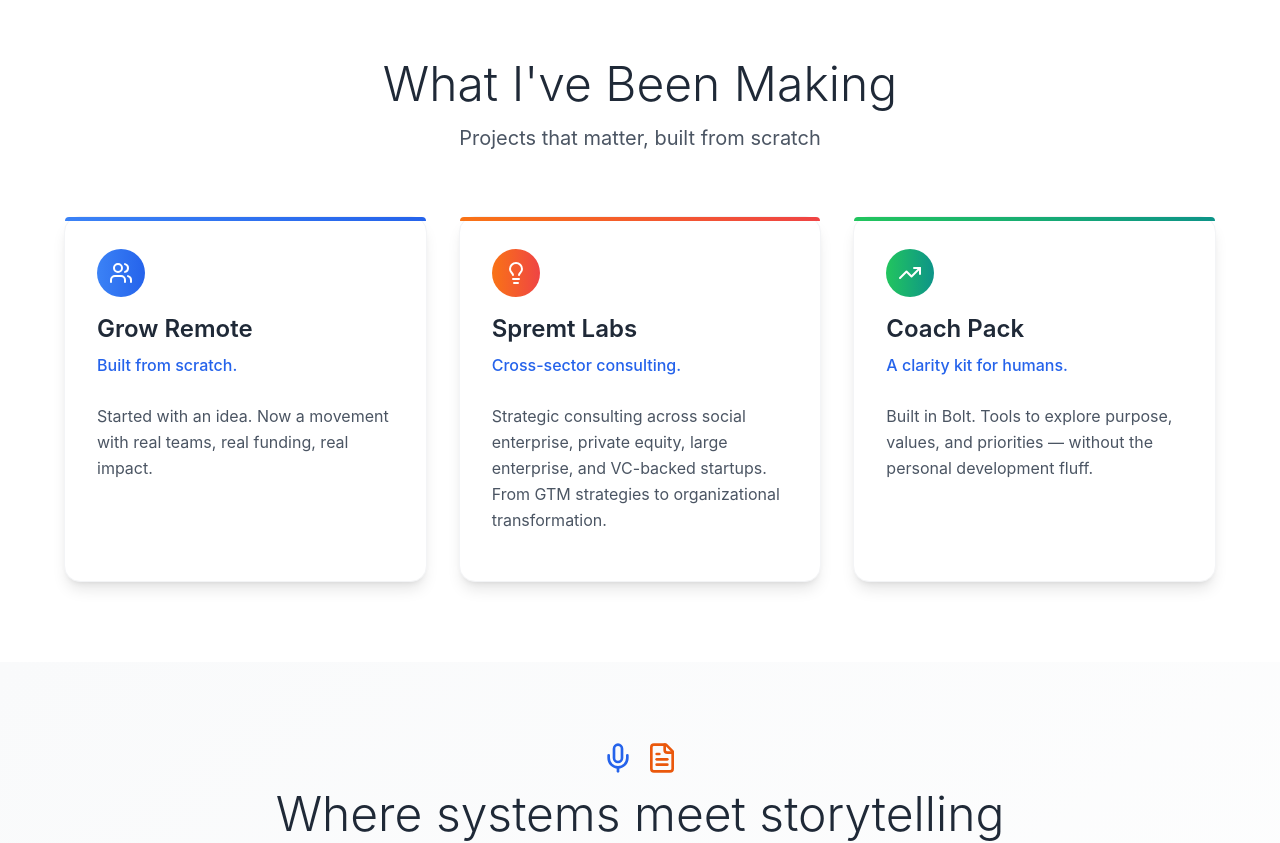
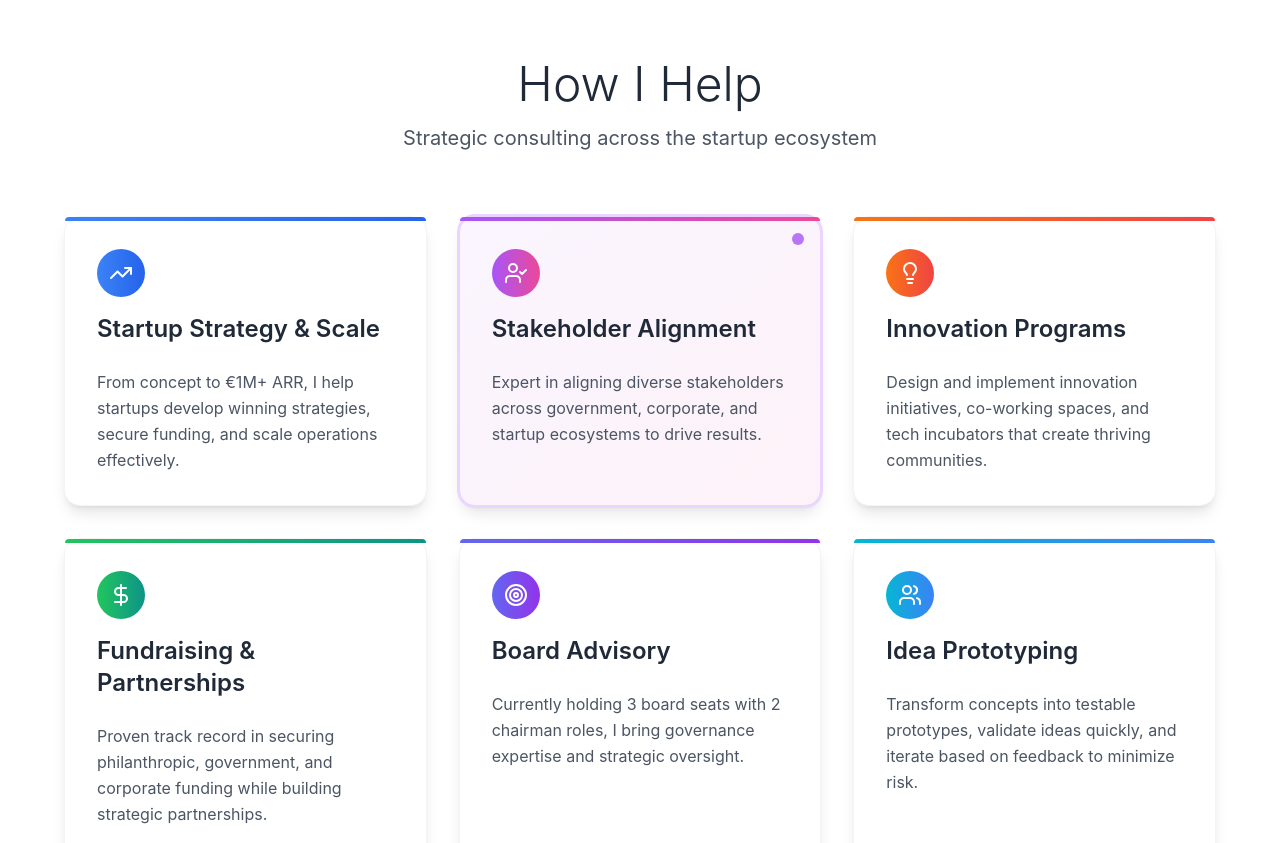
Before and after one commit to TracyKeogh/tracyspremt, a React (Vite) app: page / in a window 1280 px wide. Shown: the part 820-1663 px from the top of the page. Built offline with nearby package versions, Linux system fonts and the light colour scheme.

Commit message:
Refactor Projects to Services with updated content and design
Co-authored-by: tracykeogh0 <tracykeogh0@gmail.com>

```diff
--- a/src/components/Projects.tsx
+++ b/src/components/Projects.tsx
@@ -1,55 +1,66 @@
 import React, { useState } from 'react';
-import { ExternalLink, Users, TrendingUp, Lightbulb } from 'lucide-react';
+import { ExternalLink, Users, TrendingUp, Lightbulb, Target, DollarSign, UserCheck } from 'lucide-react';
 
-interface Project {
+interface Service {
   id: string;
   title: string;
-  subtitle: string;
   description: string;
-  metrics?: string;
   icon: React.ReactNode;
   color: string;
-  url?: string;
+  isHighlighted?: boolean;
 }
 
 const Projects: React.FC = () => {
-  const [selectedProject, setSelectedProject] = useState<string | null>(null);
+  const [selectedService, setSelectedService] = useState<string | null>(null);
 
-  const projects: Project[] = [
+  const services: Service[] = [
     {
-      id: 'grow-remote',
-      title: 'Grow Remote',
-      subtitle: 'Built from scratch.',
-      description: 'Started with an idea. Now a movement with real teams, real funding, real impact.',
-      icon: <Users className="w-6 h-6" />,
-      color: 'from-blue-500 to-blue-600',
-      url: 'https://growremote.ie'
+      id: 'startup-strategy',
+      title: 'Startup Strategy & Scale',
+      description: 'From concept to €1M+ ARR, I help startups develop winning strategies, secure funding, and scale operations effectively.',
+      icon: <TrendingUp className="w-6 h-6" />,
+      color: 'from-blue-500 to-blue-600'
     },
     {
-      id: 'spremt-labs',
-      title: 'Spremt Labs',
-      subtitle: 'Cross-sector consulting.',
-      description: 'Strategic consulting across social enterprise, private equity, large enterprise, and VC-backed startups. From GTM strategies to organizational transformation.',
-      icon: <Lightbulb className="w-6 h-6" />,
-      color: 'from-orange-500 to-red-500',
-      url: 'https://spremtlabs.com'
+      id: 'stakeholder-alignment',
+      title: 'Stakeholder Alignment',
+      description: 'Expert in aligning diverse stakeholders across government, corporate, and startup ecosystems to drive results.',
+      icon: <UserCheck className="w-6 h-6" />,
+      color: 'from-purple-500 to-pink-500',
+      isHighlighted: true
     },
     {
-      id: 'coach-pack',
-      title: 'Coach Pack',
-      subtitle: 'A clarity kit for humans.',
-      description: 'Built in Bolt. Tools to explore purpose, values, and priorities — without the personal development fluff.',
-      icon: <TrendingUp className="w-6 h-6" />,
+      id: 'innovation-programs',
+      title: 'Innovation Programs',
+      description: 'Design and implement innovation initiatives, co-working spaces, and tech incubators that create thriving communities.',
+      icon: <Lightbulb className="w-6 h-6" />,
+      color: 'from-orange-500 to-red-500'
+    },
+    {
+      id: 'fundraising-partnerships',
+      title: 'Fundraising & Partnerships',
+      description: 'Proven track record in securing philanthropic, government, and corporate funding while building strategic partnerships.',
+      icon: <DollarSign className="w-6 h-6" />,
       color: 'from-green-500 to-teal-600'
+    },
+    {
+      id: 'board-advisory',
+      title: 'Board Advisory',
+      description: 'Currently holding 3 board seats with 2 chairman roles, I bring governance expertise and strategic oversight.',
+      icon: <Target className="w-6 h-6" />,
+      color: 'from-indigo-500 to-purple-600'
+    },
+    {
+      id: 'idea-prototyping',
+      title: 'Idea Prototyping',
+      description: 'Transform concepts into testable prototypes, validate ideas quickly, and iterate based on feedback to minimize risk.',
+      icon: <Users className="w-6 h-6" />,
+      color: 'from-cyan-500 to-blue-500'
     }
   ];
 
-  const handleProjectClick = (project: Project) => {
-    if (project.url) {
-      window.open(project.url, '_blank', 'noopener,noreferrer');
-    } else {
-      setSelectedProject(selectedProject === project.id ? null : project.id);
-    }
+  const handleServiceClick = (service: Service) => {
+    setSelectedService(selectedService === service.id ? null : service.id);
   };
 
   return (
@@ -57,45 +68,38 @@ const Projects: React.FC = () => {
       <div className="container mx-auto px-6">
         <div className="text-center mb-16">
           <h2 className="text-4xl md:text-5xl font-light text-gray-800 mb-4">
-            What I've Been Making
+            How I Help
           </h2>
-          <p className="text-xl text-gray-600">Projects that matter, built from scratch</p>
+          <p className="text-xl text-gray-600">Strategic consulting across the startup ecosystem</p>
         </div>
 
         <div className="grid md:grid-cols-3 gap-8 max-w-6xl mx-auto">
-          {projects.map((project) => (
+          {services.map((service) => (
             <div
-              key={project.id}
-              className={`group relative bg-white rounded-2xl p-8 shadow-lg hover:shadow-2xl transition-all duration-500 transform hover:-translate-y-2 cursor-pointer border border-gray-100 ${
-                selectedProject === project.id ? 'ring-2 ring-blue-400' : ''
+              key={service.id}
+              className={`group relative bg-white rounded-2xl p-8 shadow-lg hover:shadow-2xl transition-all duration-500 transform hover:-translate-y-2 cursor-pointer border ${
+                service.isHighlighted
+                  ? 'border-purple-200 bg-gradient-to-br from-purple-50 to-pink-50 ring-2 ring-purple-200'
+                  : 'border-gray-100'
+              } ${
+                selectedService === service.id ? 'ring-2 ring-blue-400' : ''
               }`}
-              onClick={() => handleProjectClick(project)}
+              onClick={() => handleServiceClick(service)}
             >
-              <div className={`absolute top-0 left-0 w-full h-1 bg-gradient-to-r ${project.color} rounded-t-2xl`}></div>
+              <div className={`absolute top-0 left-0 w-full h-1 bg-gradient-to-r ${service.color} rounded-t-2xl`}></div>
 
               <div className="mb-6">
-                <div className={`inline-flex items-center justify-center w-12 h-12 rounded-full bg-gradient-to-r ${project.color} text-white mb-4`}>
-                  {project.icon}
+                <div className={`inline-flex items-center justify-center w-12 h-12 rounded-full bg-gradient-to-r ${service.color} text-white mb-4`}>
+                  {service.icon}
                 </div>
-                <h3 className="text-2xl font-semibold text-gray-800 mb-2">{project.title}</h3>
-                <p className="text-blue-600 font-medium mb-4">{project.subtitle}</p>
+                <h3 className="text-2xl font-semibold text-gray-800 mb-2">{service.title}</h3>
               </div>
 
-              <p className="text-gray-600 leading-relaxed mb-4">{project.description}</p>
+              <p className="text-gray-600 leading-relaxed">{service.description}</p>
 
-              {project.metrics && (
-                <div className="pt-4 border-t border-gray-100">
-                  <p className="text-sm font-medium text-gray-700">{project.metrics}</p>
-                </div>
-              )}
-
-              <div className="absolute top-4 right-4 opacity-0 group-hover:opacity-100 transition-opacity duration-300">
-                <ExternalLink className={`w-5 h-5 ${project.url ? 'text-blue-500' : 'text-gray-400'}`} />
-              </div>
-
-              {project.url && (
-                <div className="absolute bottom-4 right-4 opacity-0 group-hover:opacity-100 transition-opacity duration-300">
-                  <span className="text-xs text-blue-600 font-medium">Visit site →</span>
+              {service.isHighlighted && (
+                <div className="absolute top-4 right-4">
+                  <div className="w-3 h-3 bg-purple-500 rounded-full animate-pulse"></div>
                 </div>
               )}
             </div>
```
